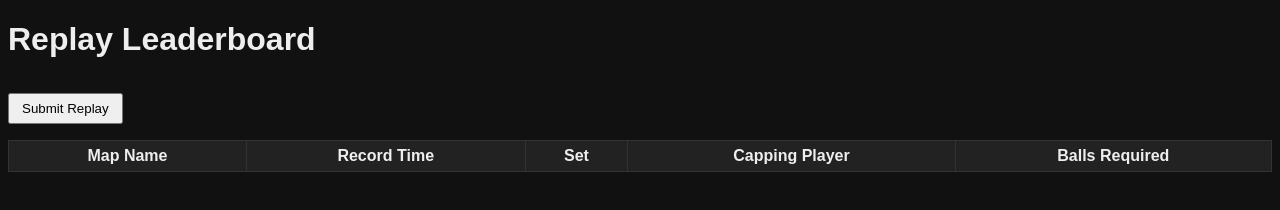
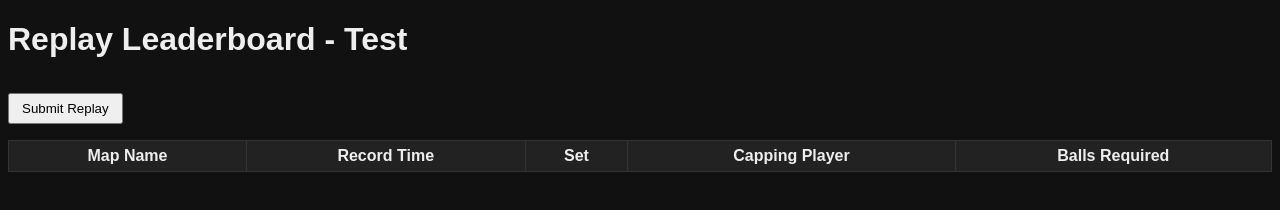
Before and after one commit to aRivieraDream/gltp-replays, a plain HTML site: page static/index.html in a window 1280 px wide. Drawn offline with Linux system fonts and the light colour scheme; no server answers.

Commit message:
update title

```diff
--- a/static/index.html
+++ b/static/index.html
@@ -24,7 +24,7 @@
   </style>
 </head>
 <body>
-  <h1>Replay Leaderboard</h1>
+  <h1>Replay Leaderboard - Test</h1>
   <button id="open-modal">Submit Replay</button>
   <table>
     <thead>
```
